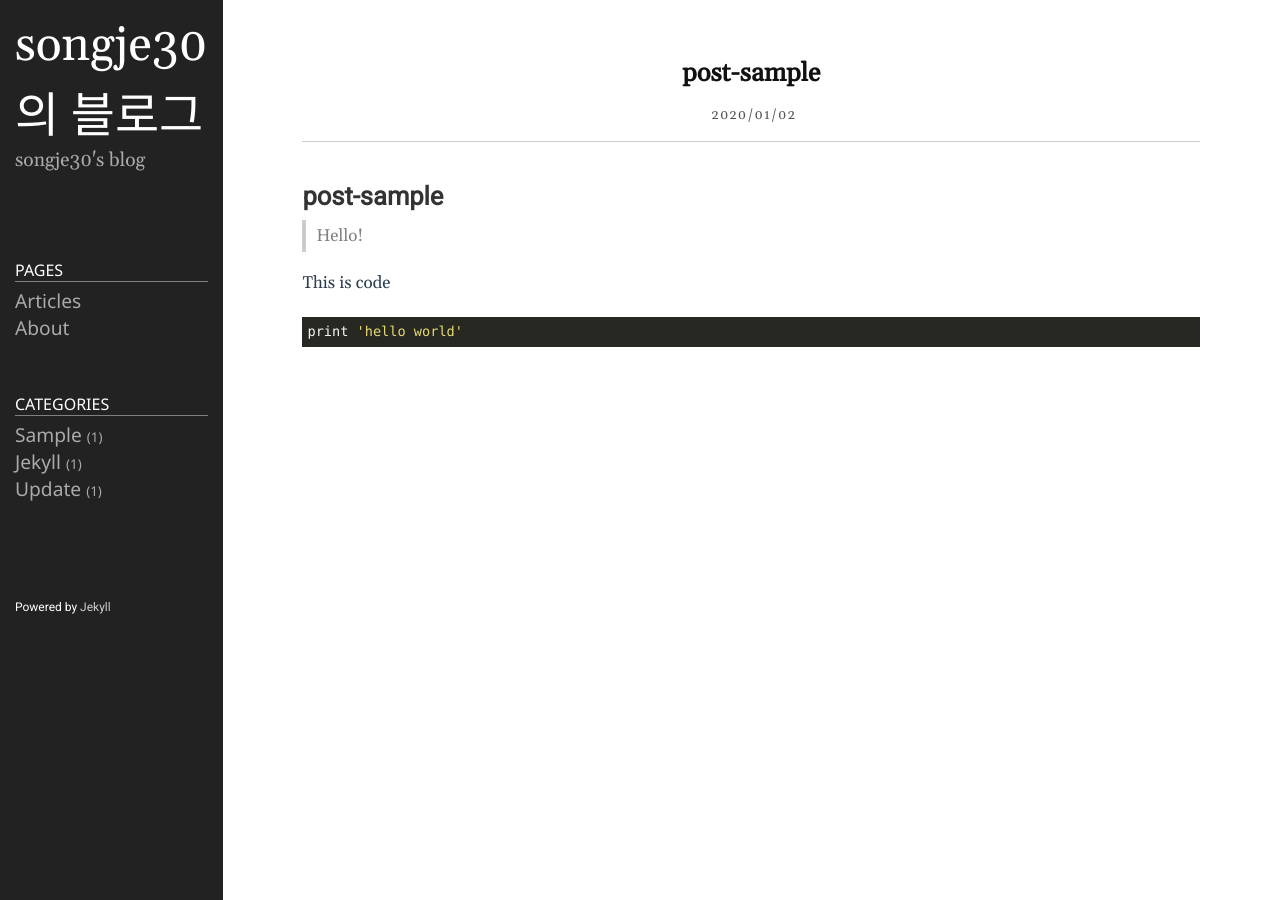
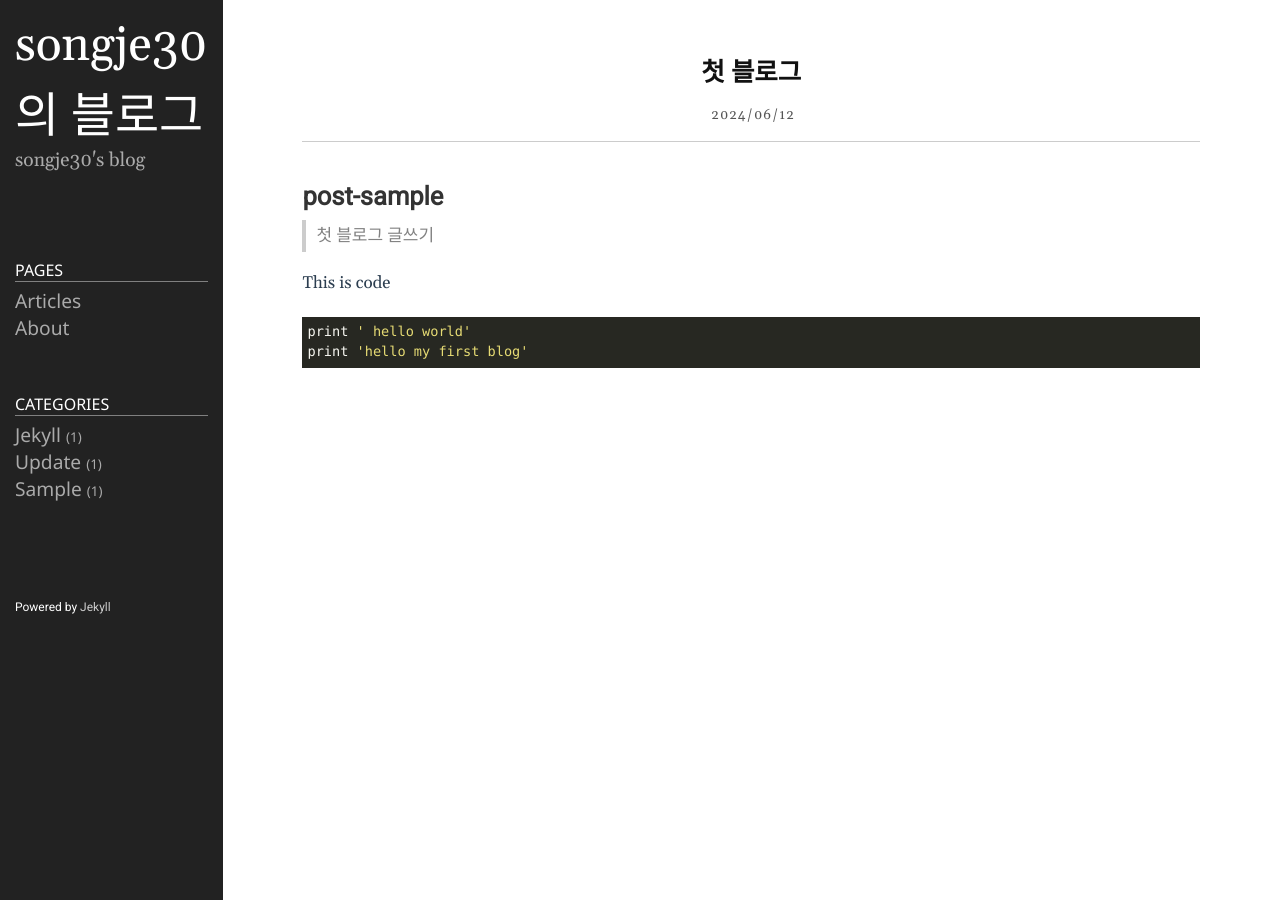
Before and after one commit to songje30/songje30.github.io, a Jekyll site: the page built from _posts/2020-01-02-post1.markdown, in a window 1280 px wide. Built offline with Jekyll 4.4.1, drawn with Linux system fonts in a browser that asks for light colours.

Commit message:
게시글 수정

````diff
--- a/_posts/2020-01-02-post1.markdown
+++ b/_posts/2020-01-02-post1.markdown
@@ -1,13 +1,14 @@
 ---
 layout: post
-title: post-sample
-date: 2020-01-02 19:20:23 +0900
+title: 첫 블로그
+date: 2024-06-12 21:20:23 +0900
 category: sample
 ---
 # post-sample
-> Hello!
+> 첫 블로그 글쓰기
 
 This is code
 ```ruby
-print 'hello world'
+print ' hello world'
+print 'hello my first blog'
 ```
````
